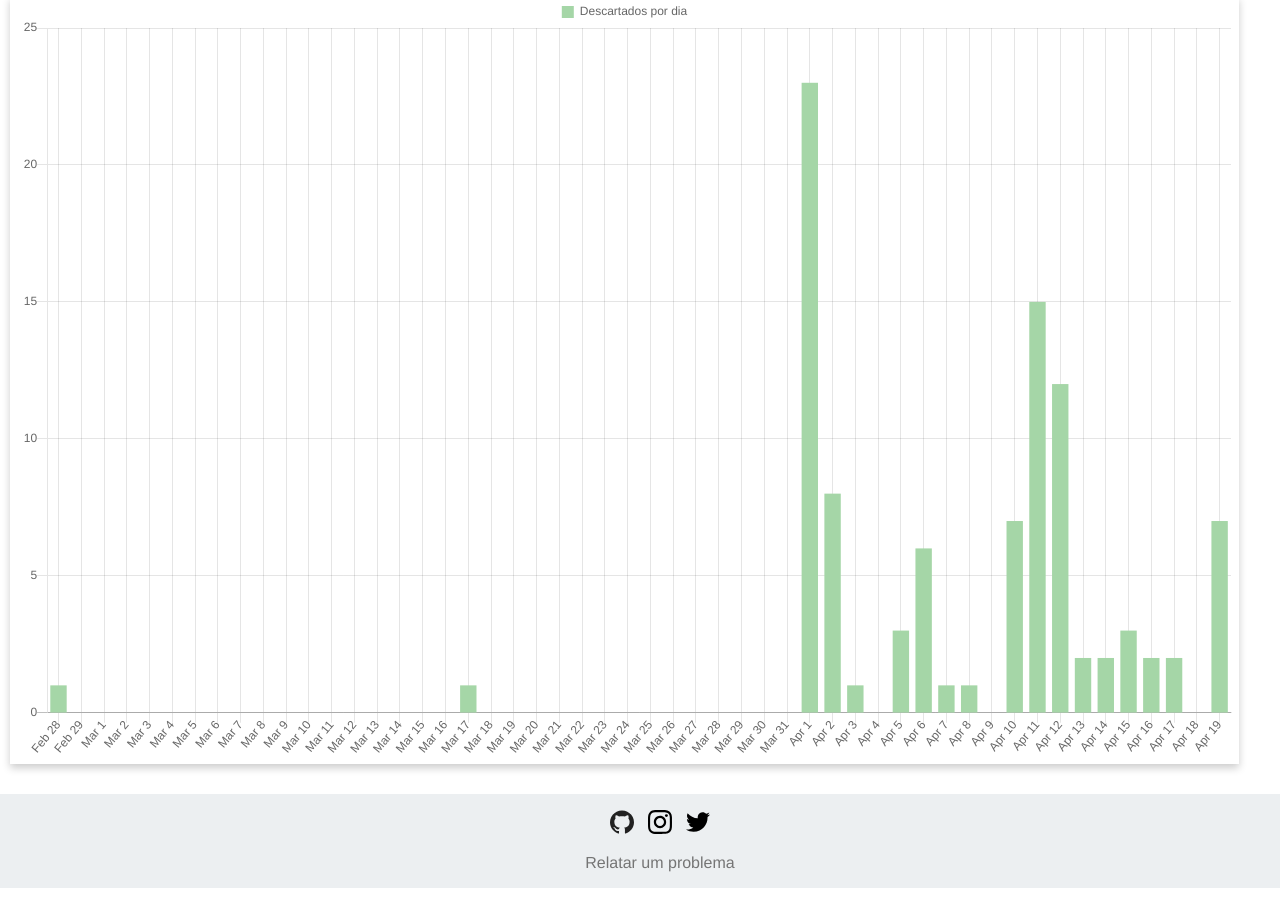
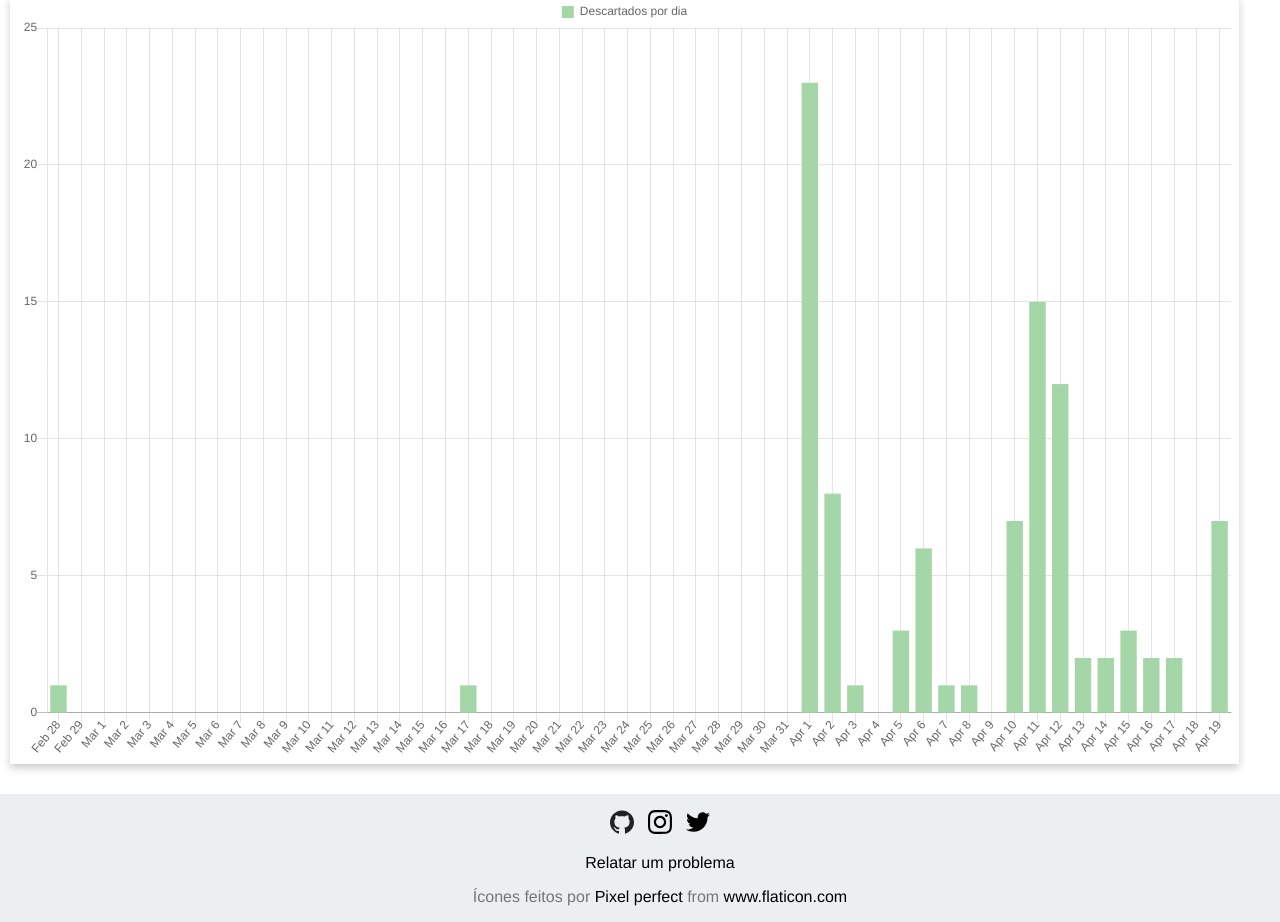
Before and after one commit to eddloschi/covid19-barbacena, a website built with webpack: page src/index.html in a window 1280 px wide. Shown: the part 2489-3411 px from the top of the page. Before the commit the page ends 3377 px from the top, so only its background shows below. Built offline with nearby package versions, Linux system fonts and the light colour scheme; files whose address does not match are found by name.

Commit message:
Updated footer links

```diff
--- a/src/css/main.css
+++ b/src/css/main.css
@@ -38,6 +38,11 @@ h1 {
   margin-right: 10px;
 }
 
+.footer li a {
+  color: #000;
+  text-decoration: none;
+}
+
 
 .header {
   background-color: #0277bd;
--- a/src/index.html
+++ b/src/index.html
@@ -39,7 +39,15 @@
             width="24"></a></li>
     </ul>
     <ul>
-      <li>Relatar um problema</li>
+      <li><a
+          href="https://github.com/eddloschi/covid19-barbacena/issues/new?assignees=&labels=&template=erro.md&title=">Relatar
+          um problema</a></li>
+    </ul>
+    <ul>
+      <li>
+        <div>Ícones feitos por <a href="https://www.flaticon.com/br/autores/pixel-perfect" title="Pixel perfect">Pixel
+            perfect</a> from <a href="https://www.flaticon.com/br/" title="Flaticon">www.flaticon.com</a></div>
+      </li>
     </ul>
   </div>
 </body>
```
